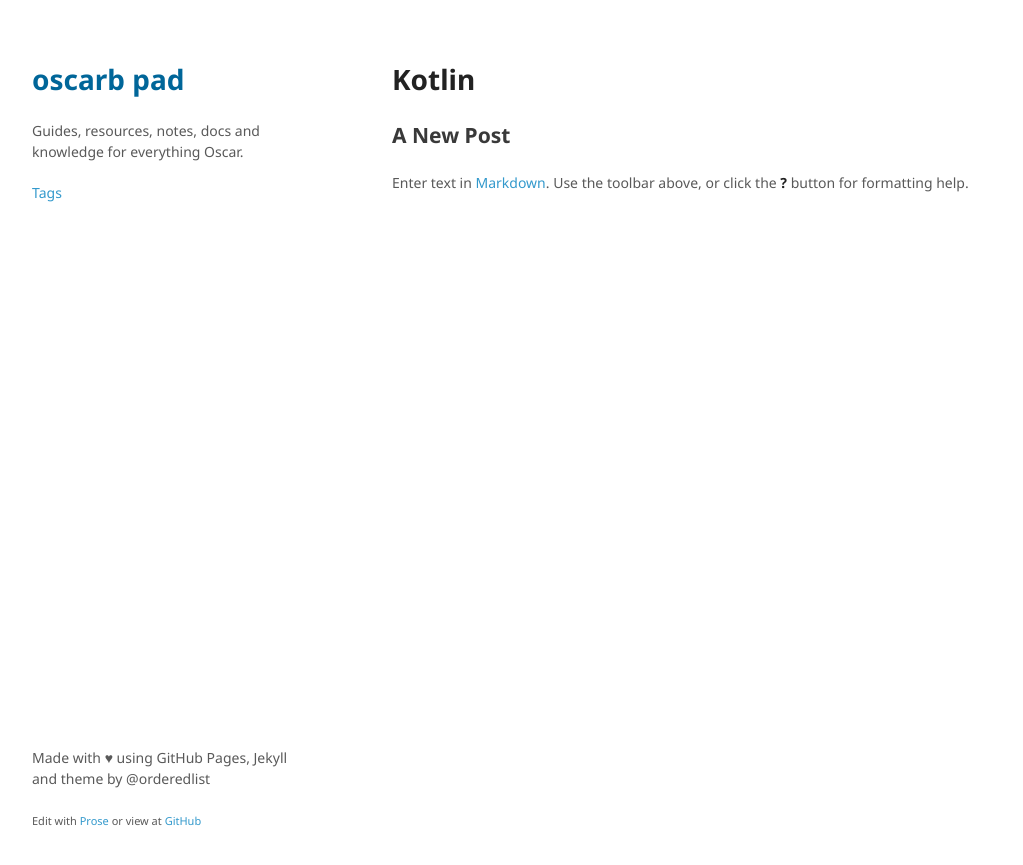
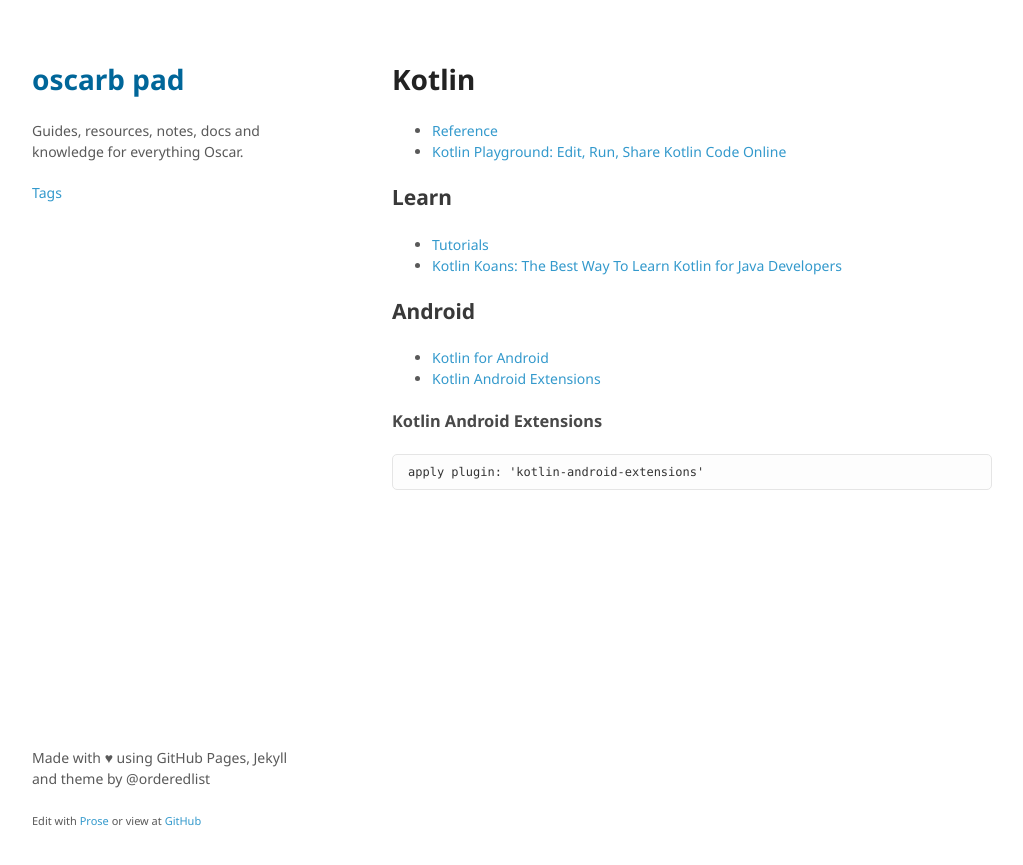
Before and after one commit to oscarb/pad, a Jekyll site: the page built from _docs/kotlin.md, in a window 1280 px wide. Shown: the top 865 px of the page, without its empty margins (128-1151 px from the left). Built offline with Jekyll 4.4.1, drawn with Linux system fonts in a browser that asks for light colours; some web fonts are replaced.

Commit message:
Create kotlin.md

````diff
--- a/_docs/kotlin.md
+++ b/_docs/kotlin.md
@@ -4,8 +4,22 @@ tags: [kotlin]
 
 # Kotlin
 
+* [Reference](https://kotlinlang.org/docs/reference/)
+* [Kotlin Playground: Edit, Run, Share Kotlin Code Online](https://play.kotlinlang.org/)
 
 
-## A New Post
+## Learn
 
-Enter text in [Markdown](http://daringfireball.net/projects/markdown/). Use the toolbar above, or click the **?** button for formatting help.
+* [Tutorials](https://kotlinlang.org/docs/tutorials/)
+* [Kotlin Koans: The Best Way To Learn Kotlin for Java Developers](https://play.kotlinlang.org/koans/overview)
+
+## Android
+
+* [Kotlin for Android](https://kotlinlang.org/docs/reference/android-overview.html)
+* [Kotlin Android Extensions](https://kotlinlang.org/docs/tutorials/android-plugin.html)
+
+### Kotlin Android Extensions
+
+```
+apply plugin: 'kotlin-android-extensions'
+```
````
